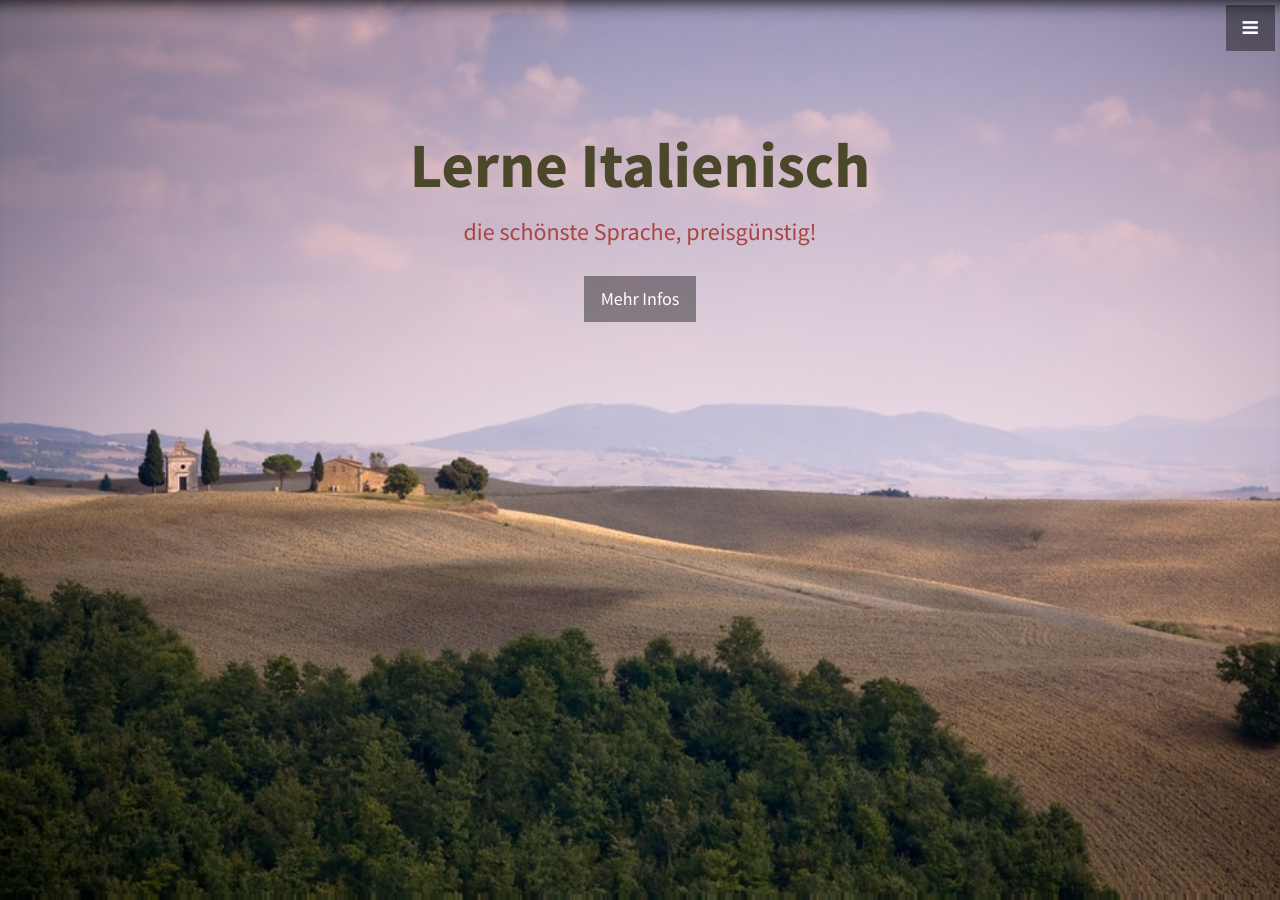
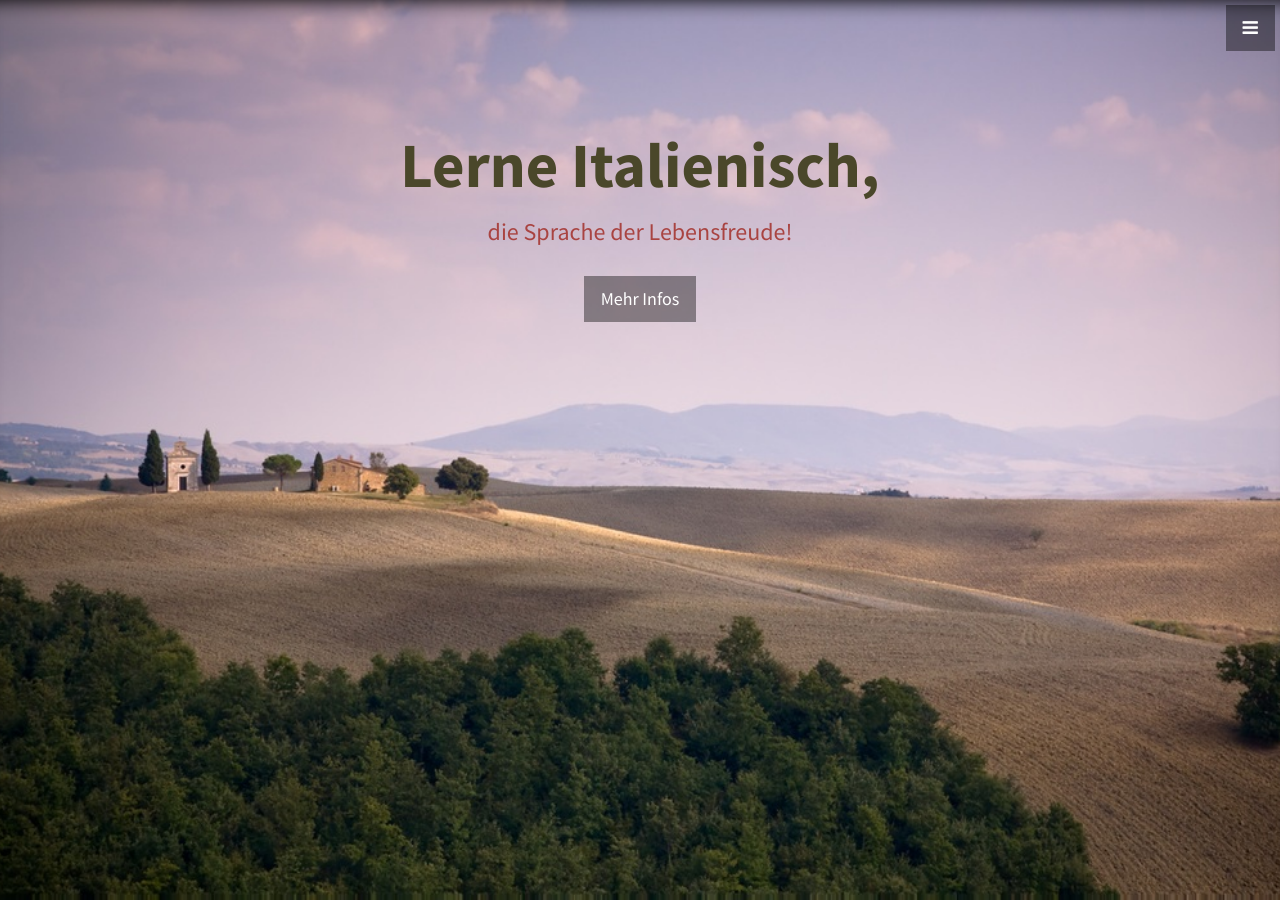
Before and after one commit to baldellig/italienisch, a Jekyll site: the page built from index.html, in a window 1280 px wide and 900 px high. Built offline with Jekyll 4.4.1, drawn with Linux system fonts in a browser that asks for light colours; some of the changed text lies outside the part shown.

Commit message:
new home

```diff
--- a/_includes/callout.html
+++ b/_includes/callout.html
@@ -1,5 +1,5 @@
 <aside class="callout">
   <div class="text-vertical-center-fixed">
-    <h1>Kurse für Alle, klein und groß und klein.</h1>
+    <h1>Kurse für Alle, Kein und Groß.</h1>
   </div>
 </aside>
--- a/_includes/header.html
+++ b/_includes/header.html
@@ -1,7 +1,7 @@
 <header id="top" class="header">
   <div class="text-vertical-center">
-    <h1>Lerne Italienisch</h1>
-    <h3>die schönste Sprache, preisgünstig!</h3>
+    <h1>Lerne Italienisch,</h1>
+    <h3>die Sprache der Lebensfreude!</h3>
     <br>
     <a href="#about" class="btn btn-dark btn-lg">Mehr Infos</a>
   </div>
```
